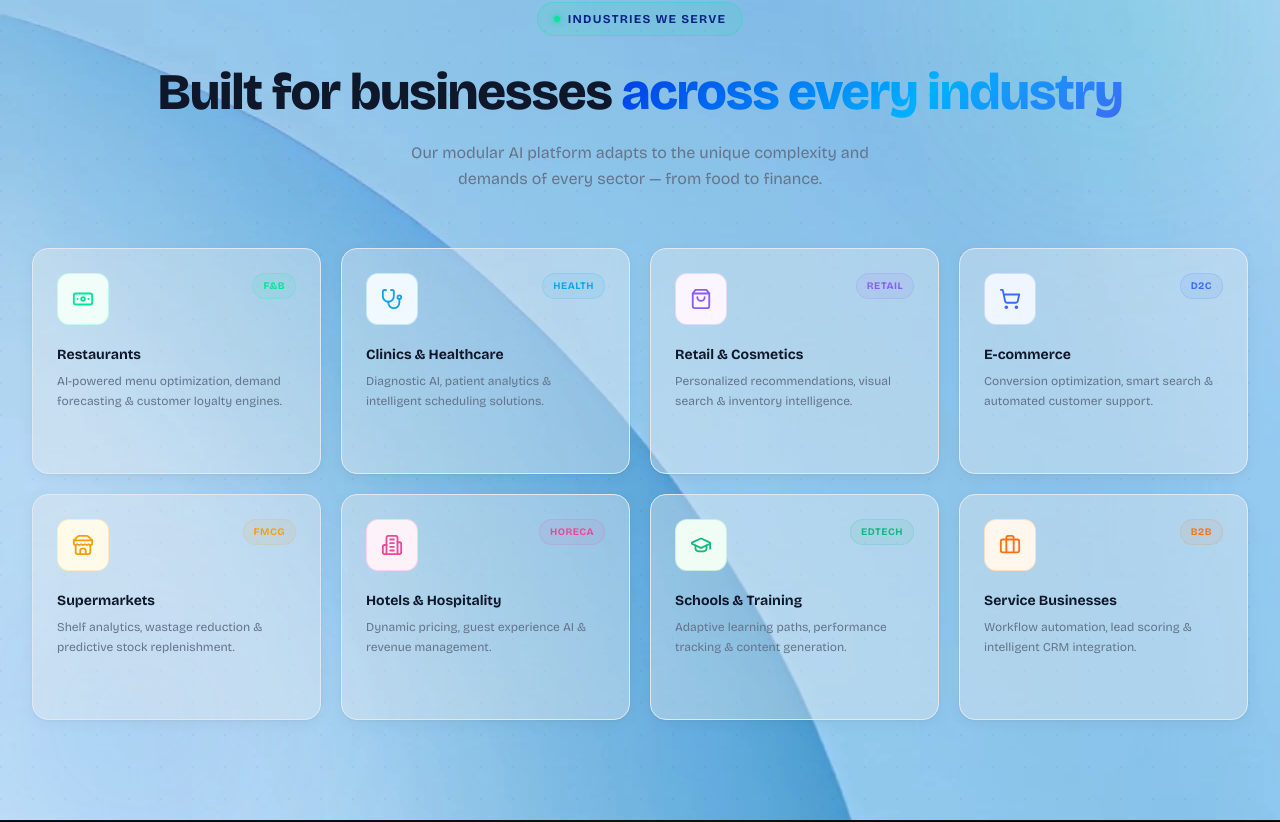
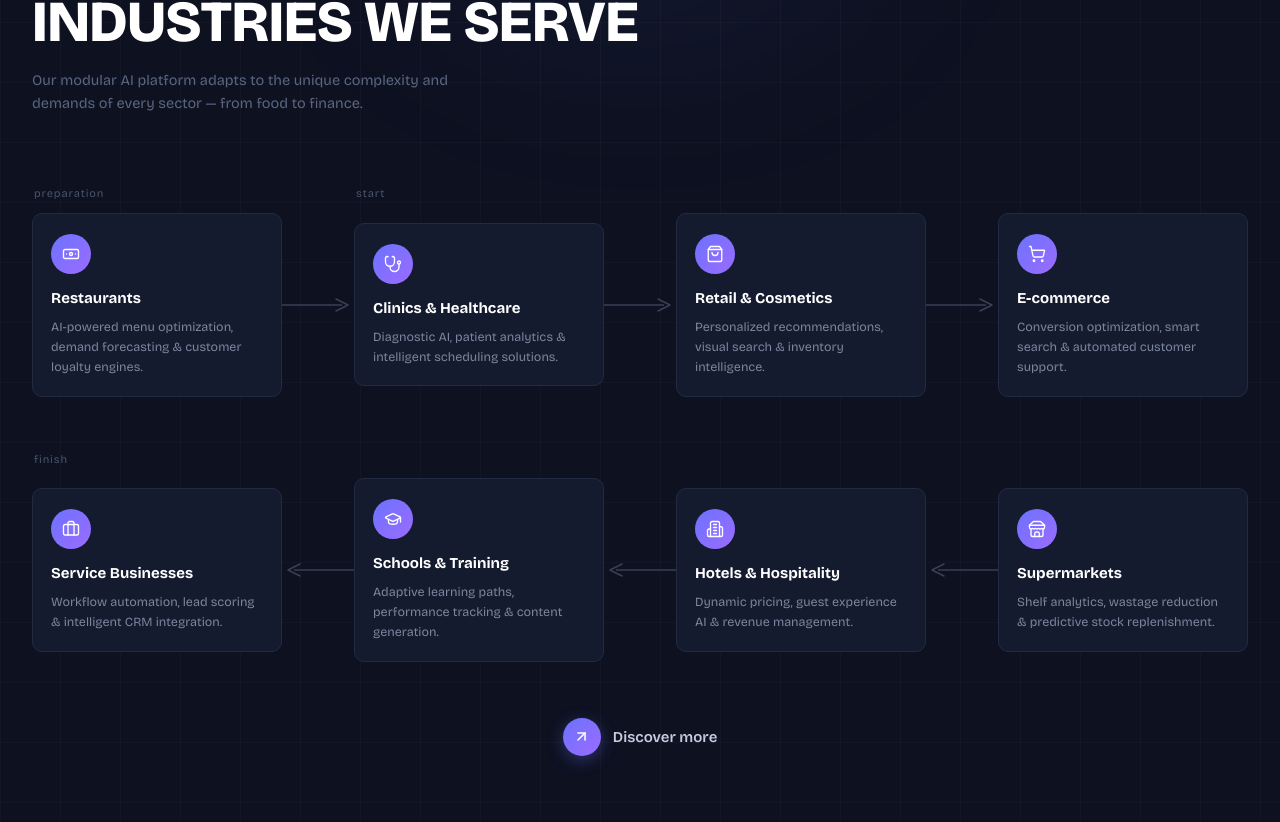
Before and after one commit to Junaid212/Magnum_AI, a Next.js app: page / in a window 1280 px wide. Shown: the part 6327-7149 px from the top of the page. Built offline with nearby package versions, Linux system fonts and the light colour scheme.

Commit message:
industry redesign

```diff
--- a/components/sections/Industries.tsx
+++ b/components/sections/Industries.tsx
@@ -1,6 +1,7 @@
 "use client";
 
 import { useEffect, useRef } from "react";
+import React from "react";
 import { motion } from "framer-motion";
 import {
   Banknote,
@@ -14,169 +15,195 @@ import {
   ArrowUpRight,
 } from "lucide-react";
 
+/* ─────────────────────────────────────────────
+   Data
+───────────────────────────────────────────── */
 const industries = [
   {
     icon: Banknote,
     label: "Restaurants",
     desc: "AI-powered menu optimization, demand forecasting & customer loyalty engines.",
-    color: "#00e699",
-    bg: "#f0fdf8",
-    tag: "F&B",
+    color: "#6c72ff",
+    phase: "discovery",
   },
   {
     icon: Stethoscope,
     label: "Clinics & Healthcare",
     desc: "Diagnostic AI, patient analytics & intelligent scheduling solutions.",
-    color: "#0ea5e9",
-    bg: "#f0f9ff",
-    tag: "Health",
+    color: "#6c72ff",
+    phase: "start",
   },
   {
     icon: ShoppingBag,
     label: "Retail & Cosmetics",
     desc: "Personalized recommendations, visual search & inventory intelligence.",
-    color: "#8b5cf6",
-    bg: "#faf5ff",
-    tag: "Retail",
+    color: "#6c72ff",
+    phase: null,
   },
   {
     icon: ShoppingCart,
     label: "E-commerce",
     desc: "Conversion optimization, smart search & automated customer support.",
-    color: "#3b6cf4",
-    bg: "#eff6ff",
-    tag: "D2C",
+    color: "#6c72ff",
+    phase: null,
   },
   {
     icon: Store,
     label: "Supermarkets",
     desc: "Shelf analytics, wastage reduction & predictive stock replenishment.",
-    color: "#f59e0b",
-    bg: "#fffbeb",
-    tag: "FMCG",
+    color: "#6c72ff",
+    phase: null,
   },
   {
     icon: Building2,
     label: "Hotels & Hospitality",
     desc: "Dynamic pricing, guest experience AI & revenue management.",
-    color: "#ec4899",
-    bg: "#fdf2f8",
-    tag: "HoReCa",
+    color: "#6c72ff",
+    phase: null,
   },
   {
     icon: GraduationCap,
     label: "Schools & Training",
     desc: "Adaptive learning paths, performance tracking & content generation.",
-    color: "#10b981",
-    bg: "#f0fdf4",
-    tag: "EdTech",
+    color: "#6c72ff",
+    phase: null,
   },
   {
     icon: Briefcase,
     label: "Service Businesses",
     desc: "Workflow automation, lead scoring & intelligent CRM integration.",
-    color: "#f97316",
-    bg: "#fff7ed",
-    tag: "B2B",
+    color: "#6c72ff",
+    phase: "finish",
   },
 ];
 
-const containerVariants = {
-  hidden: {},
-  visible: { transition: { staggerChildren: 0.08 } },
-};
+const row1 = industries.slice(0, 4);
+const row2 = industries.slice(4, 8);
 
-const cardVariants = {
-  hidden: { opacity: 0, y: 32, scale: 0.96 },
-  visible: {
-    opacity: 1,
-    y: 0,
-    scale: 1,
-    transition: { duration: 0.55, ease: [0.22, 1, 0.36, 1] },
-  },
-};
+/* phases shown above row-1 cards */
+const row1Phases = ["preparation", "start", null, null];
+/* phases shown above row-2 cards (displayed in reversed order visually) */
+const row2Phases = [null, null, null, "finish"];
 
-/* ── Shared card body ── */
+/* ─────────────────────────────────────────────
+   Arrow SVG — thin line with arrowhead
+───────────────────────────────────────────── */
+function Arrow({ direction = "right" }: { direction?: "right" | "left" }) {
+  return (
+    <svg
+      width="72"
+      height="16"
+      viewBox="0 0 72 16"
+      fill="none"
+      xmlns="http://www.w3.org/2000/svg"
+      style={{ flexShrink: 0 }}
+    >
+      {direction === "right" ? (
+        <>
+          <line x1="0" y1="8" x2="60" y2="8" stroke="#3a4155" strokeWidth="1.5" />
+          <polyline
+            points="54,2 66,8 54,14"
+            fill="none"
+            stroke="#3a4155"
+            strokeWidth="1.5"
+            strokeLinejoin="round"
+            strokeLinecap="round"
+          />
+        </>
+      ) : (
+        <>
+          <line x1="72" y1="8" x2="12" y2="8" stroke="#3a4155" strokeWidth="1.5" />
+          <polyline
+            points="18,2 6,8 18,14"
+            fill="none"
+            stroke="#3a4155"
+            strokeWidth="1.5"
+            strokeLinejoin="round"
+            strokeLinecap="round"
+          />
+        </>
+      )}
+    </svg>
+  );
+}
+
+/* ─────────────────────────────────────────────
+   Card
+───────────────────────────────────────────── */
 function IndustryCard({
   icon: Icon,
   label,
   desc,
   color,
-  bg,
-  tag,
 }: (typeof industries)[number]) {
   return (
     <div
-      className="group relative rounded-2xl p-6 cursor-default h-full"
+      className="group relative flex flex-col h-full cursor-default"
       style={{
-        background: "#f2f2f25b",
-        border: "1px solid #e2e8f0",
-        boxShadow: "0 1px 3px rgba(0,0,0,0.06), 0 4px 16px rgba(0,0,0,0.04)",
-        transition: "box-shadow 0.3s ease, border-color 0.3s ease",
+        background: "#151b2e",
+        border: "1px solid #232b42",
+        borderRadius: "10px",
+        padding: "20px 18px 18px",
+        transition: "border-color 0.3s ease, transform 0.3s ease, box-shadow 0.3s ease",
       }}
       onMouseEnter={(e) => {
-        (e.currentTarget as HTMLElement).style.boxShadow = `0 8px 32px rgba(0,0,0,0.10), 0 0 0 1.5px ${color}40`;
-        (e.currentTarget as HTMLElement).style.borderColor = `${color}60`;
+        const el = e.currentTarget as HTMLElement;
+        el.style.borderColor = "#6c72ff55";
+        el.style.transform = "translateY(-4px)";
+        el.style.boxShadow = "0 12px 40px rgba(108,114,255,0.12)";
       }}
       onMouseLeave={(e) => {
-        (e.currentTarget as HTMLElement).style.boxShadow =
-          "0 1px 3px rgba(0,0,0,0.06), 0 4px 16px rgba(0,0,0,0.04)";
-        (e.currentTarget as HTMLElement).style.borderColor = "#e2e8f0";
+        const el = e.currentTarget as HTMLElement;
+        el.style.borderColor = "#232b42";
+        el.style.transform = "translateY(0)";
+        el.style.boxShadow = "none";
       }}
     >
-      {/* Top row: icon + tag */}
-      <div className="flex items-start justify-between mb-5">
+      {/* Colored circle dot */}
       <div
-          className="flex items-center justify-center rounded-xl transition-transform duration-300 group-hover:scale-110"
-          style={{ width: 52, height: 52, background: bg, border: `1.5px solid ${color}30` }}
+        style={{
+          width: 40,
+          height: 40,
+          borderRadius: "50%",
+          background: "linear-gradient(135deg, #6c72ff 0%, #9b6cff 100%)",
+          display: "flex",
+          alignItems: "center",
+          justifyContent: "center",
+          marginBottom: 14,
+          flexShrink: 0,
+          transition: "transform 0.3s ease",
+        }}
+        className="group-hover:scale-110"
       >
-          <Icon style={{ color, width: 22, height: 22 }} />
-        </div>
-        <span
-          className="text-[10px] font-bold uppercase tracking-wider px-2.5 py-1 rounded-full"
-          style={{ background: `${color}12`, color, border: `1px solid ${color}25` }}
-        >
-          {tag}
-        </span>
+        <Icon style={{ color: "#fff", width: 18, height: 18 }} strokeWidth={1.8} />
       </div>
 
-      <h3 className="font-syne font-bold text-sm mb-2 leading-snug" style={{ color: "#0f172a" }}>
+      {/* Title */}
+      <h3
+        className="font-syne font-bold leading-snug mb-2"
+        style={{ color: "#ffffff", fontSize: "15px" }}
+      >
         {label}
       </h3>
-      <p className="text-xs leading-relaxed mb-5" style={{ color: "#64748b" }}>
+
+      {/* Description */}
+      <p
+        className="leading-relaxed flex-1"
+        style={{ color: "#7a859e", fontSize: "12.5px" }}
+      >
         {desc}
       </p>
-
-      {/* Bottom CTA line */}
-      <div className="flex items-center gap-1.5 overflow-hidden">
-        <div
-          className="h-[2px] rounded-full transition-all duration-500"
-          style={{ width: 0, background: `linear-gradient(90deg, ${color}, transparent)` }}
-          ref={(el) => {
-            if (!el) return;
-            const parent = el.closest(".group") as HTMLElement | null;
-            if (!parent) return;
-            const enter = () => { el.style.width = "36px"; };
-            const leave = () => { el.style.width = "0px"; };
-            parent.addEventListener("mouseenter", enter);
-            parent.addEventListener("mouseleave", leave);
-          }}
-        />
-        <span
-          className="text-[11px] font-semibold opacity-0 group-hover:opacity-100 transition-opacity duration-300 flex items-center gap-1"
-          style={{ color }}
-        >
-          Learn more <ArrowUpRight size={11} />
-        </span>
-      </div>
     </div>
   );
 }
 
+/* ─────────────────────────────────────────────
+   Main Section
+───────────────────────────────────────────── */
 export default function Industries() {
   const trackRef = useRef<HTMLDivElement>(null);
 
-  /* Auto-scroll right→left when section enters viewport (mobile only) */
+  /* Auto-scroll on mobile */
   useEffect(() => {
     const track = trackRef.current;
     if (!track) return;
@@ -197,7 +224,6 @@ export default function Industries() {
             if (!t0) t0 = ts;
             const elapsed = ts - t0;
             const progress = Math.min(elapsed / duration, 1);
-            // cubic ease-in-out
             const eased =
               progress < 0.5
                 ? 4 * progress * progress * progress
@@ -223,115 +249,78 @@ export default function Industries() {
   return (
     <section
       className="relative overflow-hidden"
-      style={{ padding: "100px 0", backgroundImage: "url(/images/114.webp)" }}
+      style={{
+        background: "#0d1120",
+        padding: "90px 0 80px",
+      }}
     >
-      {/* Subtle pattern overlay */}
+      {/* Subtle grid lines */}
       <div
         className="absolute inset-0 pointer-events-none"
         style={{
           backgroundImage:
-            "radial-gradient(circle at 1px 1px, rgba(0,0,0,0.04) 1px, transparent 0)",
-          backgroundSize: "32px 32px",
+            "linear-gradient(rgba(255,255,255,0.025) 1px, transparent 1px), linear-gradient(90deg, rgba(255,255,255,0.025) 1px, transparent 1px)",
+          backgroundSize: "60px 60px",
         }}
       />
 
-      {/* Accent blobs */}
+      {/* Glow blobs */}
       <div
         className="absolute pointer-events-none"
         style={{
-          top: "-120px",
-          right: "-80px",
-          width: "480px",
-          height: "480px",
-          borderRadius: "50%",
-          background: "radial-gradient(circle, rgba(0,230,153,0.12) 0%, transparent 70%)",
-          filter: "blur(60px)",
-        }}
-      />
-      <div
-        className="absolute pointer-events-none"
-        style={{
-          bottom: "-100px",
-          left: "-60px",
-          width: "400px",
+          top: "-160px",
+          left: "50%",
+          transform: "translateX(-50%)",
+          width: "700px",
           height: "400px",
           borderRadius: "50%",
-          background: "radial-gradient(circle, rgba(59,108,244,0.10) 0%, transparent 70%)",
+          background: "radial-gradient(ellipse, rgba(108,114,255,0.07) 0%, transparent 70%)",
           filter: "blur(60px)",
         }}
       />
 
       <div className="container relative">
-        {/* Header */}
+        {/* ── Title ── */}
         <motion.div
-          className="text-center mb-14"
-          initial={{ opacity: 0, y: 24 }}
+          initial={{ opacity: 0, y: 28 }}
           whileInView={{ opacity: 1, y: 0 }}
           viewport={{ once: true }}
-          transition={{ duration: 0.6, ease: [0.22, 1, 0.36, 1] }}
+          transition={{ duration: 0.65, ease: [0.22, 1, 0.36, 1] }}
+          style={{ marginBottom: 64 }}
         >
-          <span
-            className="inline-flex items-center gap-2 px-4 py-2 rounded-full text-xs font-bold uppercase tracking-widest mb-6"
+          <h2
+            className="font-syne font-black uppercase"
             style={{
-              background: "rgba(0,230,153,0.1)",
-              border: "1px solid rgba(0,230,153,0.25)",
-              color: "#082383",
+              fontSize: "clamp(34px, 5vw, 58px)",
+              letterSpacing: "-0.01em",
+              color: "#ffffff",
+              lineHeight: 1.05,
             }}
           >
-            <span
-              style={{
-                width: 6,
-                height: 6,
-                borderRadius: "50%",
-                background: "#00e699",
-                boxShadow: "0 0 6px rgba(0,230,153,0.8)",
-                display: "inline-block",
-                animation: "pulse-glow 2s ease-in-out infinite",
-              }}
-            />
             Industries We Serve
-          </span>
-
-          <h2
-            className="font-syne font-extrabold leading-tight tracking-tight mb-4"
-            style={{ fontSize: "clamp(32px, 4vw, 52px)", color: "#0f172a" }}
-          >
-            Built for businesses{" "}
-            <span
-              style={{
-                background: "linear-gradient(135deg, #003ae6ff 0%, #00b0ff 60%, #3b6cf4 100%)",
-                WebkitBackgroundClip: "text",
-                WebkitTextFillColor: "transparent",
-                backgroundClip: "text",
-              }}
-            >
-              across every industry
-            </span>
           </h2>
           <p
-            className="mx-auto text-base leading-relaxed"
-            style={{ color: "#64748b", maxWidth: 520 }}
+            className="mt-4"
+            style={{ color: "#5a6680", fontSize: "14.5px", maxWidth: 440 }}
           >
-            Our modular AI platform adapts to the unique complexity and demands of every sector —
-            from food to finance.
+            Our modular AI platform adapts to the unique complexity and demands
+            of every sector — from food to finance.
           </p>
         </motion.div>
 
-        {/* ── Mobile: horizontal scroll carousel (right → left) ── */}
+        {/* ── Mobile carousel ── */}
         <div className="sm:hidden relative">
-          {/* Fade-edge masks */}
           <div
-            className="pointer-events-none absolute left-0 top-0 bottom-4 w-8 z-10"
-            // style={{ background: "linear-gradient(to right, rgba(255,255,255,0.95), transparent)" }}
+            className="pointer-events-none absolute left-0 top-0 bottom-4 w-10 z-10"
+            style={{ background: "linear-gradient(to right, #0d1120, transparent)" }}
           />
           <div
-            className="pointer-events-none absolute right-0 top-0 bottom-4 w-8 z-10"
-            // style={{ background: "linear-gradient(to left, rgba(255,255,255,0.95), transparent)" }}
+            className="pointer-events-none absolute right-0 top-0 bottom-4 w-10 z-10"
+            style={{ background: "linear-gradient(to left, #0d1120, transparent)" }}
           />
-
           <div
             ref={trackRef}
-            className="flex gap-4 overflow-x-auto pb-4 no-scrollbar"
+            className="flex gap-3 overflow-x-auto pb-4 no-scrollbar"
             style={{ scrollSnapType: "x mandatory", WebkitOverflowScrolling: "touch" }}
           >
             {industries.map((industry, i) => (
@@ -342,31 +331,189 @@ export default function Industries() {
                 viewport={{ once: true }}
                 transition={{ duration: 0.5, delay: i * 0.06 }}
                 className="flex-shrink-0"
-                style={{ scrollSnapAlign: "center", width: "clamp(220px, 72vw, 280px)" }}
+                style={{ scrollSnapAlign: "center", width: "clamp(220px, 72vw, 270px)" }}
               >
                 <IndustryCard {...industry} />
               </motion.div>
             ))}
           </div>
-
-          <p className="text-center text-slate-400 text-[10px] tracking-widest uppercase mt-1 select-none">
+          <p className="text-center text-[10px] tracking-widest uppercase mt-2 select-none" style={{ color: "#3a4155" }}>
             swipe to explore →
           </p>
         </div>
 
-        {/* ── Desktop / tablet: original grid ── */}
+        {/* ── Desktop: two-row timeline ── */}
+        <div className="hidden sm:flex flex-col" style={{ gap: 48 }}>
+
+          {/* ── ROW 1 ── */}
           <motion.div
-          className="hidden sm:grid sm:grid-cols-2 md:grid-cols-3 lg:grid-cols-4 gap-5"
-          variants={containerVariants}
             initial="hidden"
             whileInView="visible"
             viewport={{ once: true, margin: "-60px" }}
+            variants={{ hidden: {}, visible: { transition: { staggerChildren: 0.09 } } }}
           >
-          {industries.map((industry) => (
-            <motion.div key={industry.label} variants={cardVariants}>
+            {/* Phase labels row */}
+            <div className="grid" style={{ gridTemplateColumns: "1fr 72px 1fr 72px 1fr 72px 1fr", marginBottom: 8 }}>
+              {row1.map((_, i) => (
+                <React.Fragment key={i}>
+                  <div style={{ paddingLeft: 2 }}>
+                    {row1Phases[i] && (
+                      <span
+                        style={{
+                          fontSize: "11px",
+                          color: "#4a5568",
+                          letterSpacing: "0.08em",
+                        }}
+                      >
+                        {row1Phases[i]}
+                      </span>
+                    )}
+                  </div>
+                  {i < 3 && <div />}
+                </React.Fragment>
+              ))}
+            </div>
+
+            {/* Cards + arrows */}
+            <div
+              className="grid items-center"
+              style={{ gridTemplateColumns: "1fr 72px 1fr 72px 1fr 72px 1fr" }}
+            >
+              {row1.map((industry, i) => (
+                <React.Fragment key={industry.label}>
+                  <motion.div
+                    variants={{
+                      hidden: { opacity: 0, y: 24, scale: 0.97 },
+                      visible: { opacity: 1, y: 0, scale: 1, transition: { duration: 0.5, ease: [0.22, 1, 0.36, 1] } },
+                    }}
+                  >
                     <IndustryCard {...industry} />
                   </motion.div>
+                  {i < 3 && (
+                    <motion.div
+                      className="flex items-center justify-center"
+                      variants={{
+                        hidden: { opacity: 0 },
+                        visible: { opacity: 1, transition: { duration: 0.4, delay: 0.1 } },
+                      }}
+                    >
+                      <Arrow direction="right" />
+                    </motion.div>
+                  )}
+                </React.Fragment>
               ))}
+            </div>
+          </motion.div>
+
+          {/* ── ROW 2 ── (reversed: right → left) */}
+          <motion.div
+            initial="hidden"
+            whileInView="visible"
+            viewport={{ once: true, margin: "-60px" }}
+            variants={{ hidden: {}, visible: { transition: { staggerChildren: 0.09 } } }}
+          >
+            {/* Phase labels */}
+            <div className="grid" style={{ gridTemplateColumns: "1fr 72px 1fr 72px 1fr 72px 1fr", marginBottom: 8 }}>
+              {[...row2].reverse().map((_, i) => {
+                const originalIndex = row2.length - 1 - i;
+                return (
+                  <React.Fragment key={i}>
+                    <div style={{ paddingLeft: 2 }}>
+                      {row2Phases[originalIndex] && (
+                        <span
+                          style={{
+                            fontSize: "11px",
+                            color: "#4a5568",
+                            letterSpacing: "0.08em",
+                          }}
+                        >
+                          {row2Phases[originalIndex]}
+                        </span>
+                      )}
+                    </div>
+                    {i < 3 && <div />}
+                  </React.Fragment>
+                );
+              })}
+            </div>
+
+            {/* Cards + arrows */}
+            <div
+              className="grid items-center"
+              style={{ gridTemplateColumns: "1fr 72px 1fr 72px 1fr 72px 1fr" }}
+            >
+              {[...row2].reverse().map((industry, i) => (
+                <React.Fragment key={industry.label}>
+                  <motion.div
+                    variants={{
+                      hidden: { opacity: 0, y: 24, scale: 0.97 },
+                      visible: { opacity: 1, y: 0, scale: 1, transition: { duration: 0.5, ease: [0.22, 1, 0.36, 1] } },
+                    }}
+                  >
+                    <IndustryCard {...industry} />
+                  </motion.div>
+                  {i < 3 && (
+                    <motion.div
+                      className="flex items-center justify-center"
+                      variants={{
+                        hidden: { opacity: 0 },
+                        visible: { opacity: 1, transition: { duration: 0.4, delay: 0.1 } },
+                      }}
+                    >
+                      <Arrow direction="left" />
+                    </motion.div>
+                  )}
+                </React.Fragment>
+              ))}
+            </div>
+          </motion.div>
+        </div>
+
+        {/* ── Discover more CTA ── */}
+        <motion.div
+          className="flex justify-center mt-14"
+          initial={{ opacity: 0, y: 16 }}
+          whileInView={{ opacity: 1, y: 0 }}
+          viewport={{ once: true }}
+          transition={{ duration: 0.5, delay: 0.3 }}
+        >
+          <button
+            className="group flex items-center gap-3"
+            style={{
+              background: "none",
+              border: "none",
+              cursor: "pointer",
+              padding: 0,
+            }}
+          >
+            <div
+              style={{
+                width: 38,
+                height: 38,
+                borderRadius: "50%",
+                background: "linear-gradient(135deg, #6c72ff 0%, #9b6cff 100%)",
+                display: "flex",
+                alignItems: "center",
+                justifyContent: "center",
+                flexShrink: 0,
+                transition: "transform 0.3s ease, box-shadow 0.3s ease",
+                boxShadow: "0 4px 16px rgba(108,114,255,0.35)",
+              }}
+              className="group-hover:scale-110 group-hover:shadow-lg"
+            >
+              <ArrowUpRight size={17} color="#fff" strokeWidth={2.2} />
+            </div>
+            <span
+              className="font-syne font-semibold"
+              style={{
+                color: "#c5cce0",
+                fontSize: "15px",
+                transition: "color 0.2s",
+              }}
+            >
+              Discover more
+            </span>
+          </button>
         </motion.div>
       </div>
     </section>
```
Lines whose indentation alone changed are shown as unchanged.
